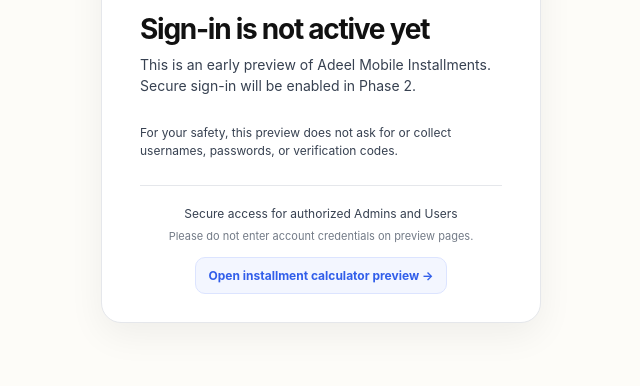
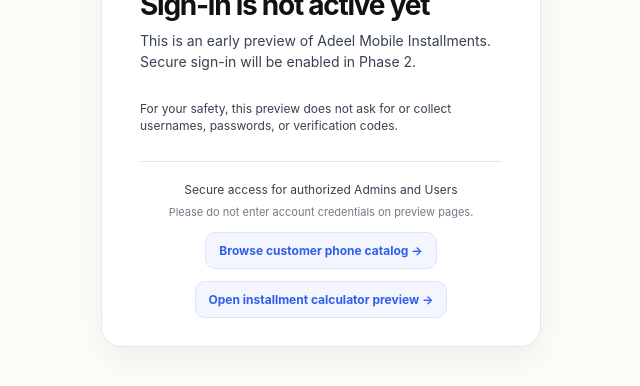
Before and after one commit to AdeelMobile/adeelmobile, a website: page Adeel-Mobile-Installments/pages/login/index.html in a window 1280 px wide. Shown: the part 324-710 px from the top of the page, without its empty margins (319-959 px from the left). Drawn offline with Linux system fonts and the light colour scheme.

Commit message:
feat: add customer catalog link to safe login preview

```diff
--- a/Adeel-Mobile-Installments/pages/login/index.html
+++ b/Adeel-Mobile-Installments/pages/login/index.html
@@ -31,6 +31,7 @@
       <div class="auth-footer">
         <p>Secure access for authorized Admins and Users</p>
         <p class="security-note">Please do not enter account credentials on preview pages.</p>
+        <a class="preview-tool-link" href="../shop/">Browse customer phone catalog →</a>
         <a class="preview-tool-link" href="../tools/installment-calculator/">Open installment calculator preview →</a>
       </div>
     </section>
```
